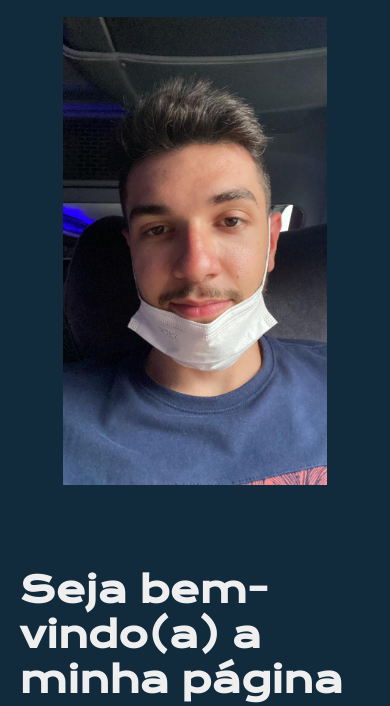
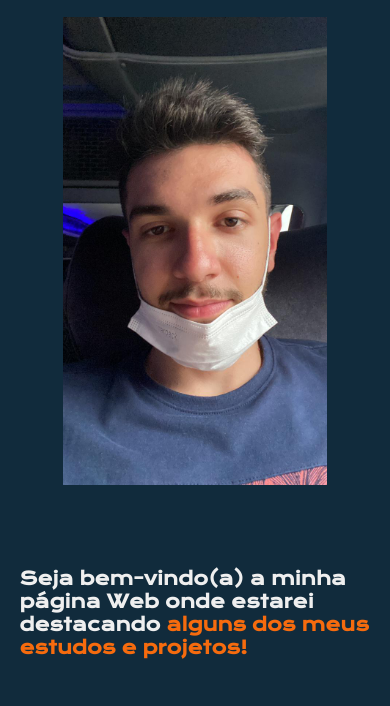
Before and after one commit to jimmycarlosfernandes/mywebsite, a plain HTML site: page index.html in a window 390 px wide. Shown: the part 72-778 px from the top of the page. Drawn offline with nearby package versions, Linux system fonts and the light colour scheme.

Commit message:
update on font size

```diff
--- a/styles/style.css
+++ b/styles/style.css
@@ -181,4 +181,7 @@ width: 50%;
    .presentation__image {
     width: 75%;
    }
+   .presentation__introduction__welcome {
+    font-size: 1.125rem;
+   }
 }
```
